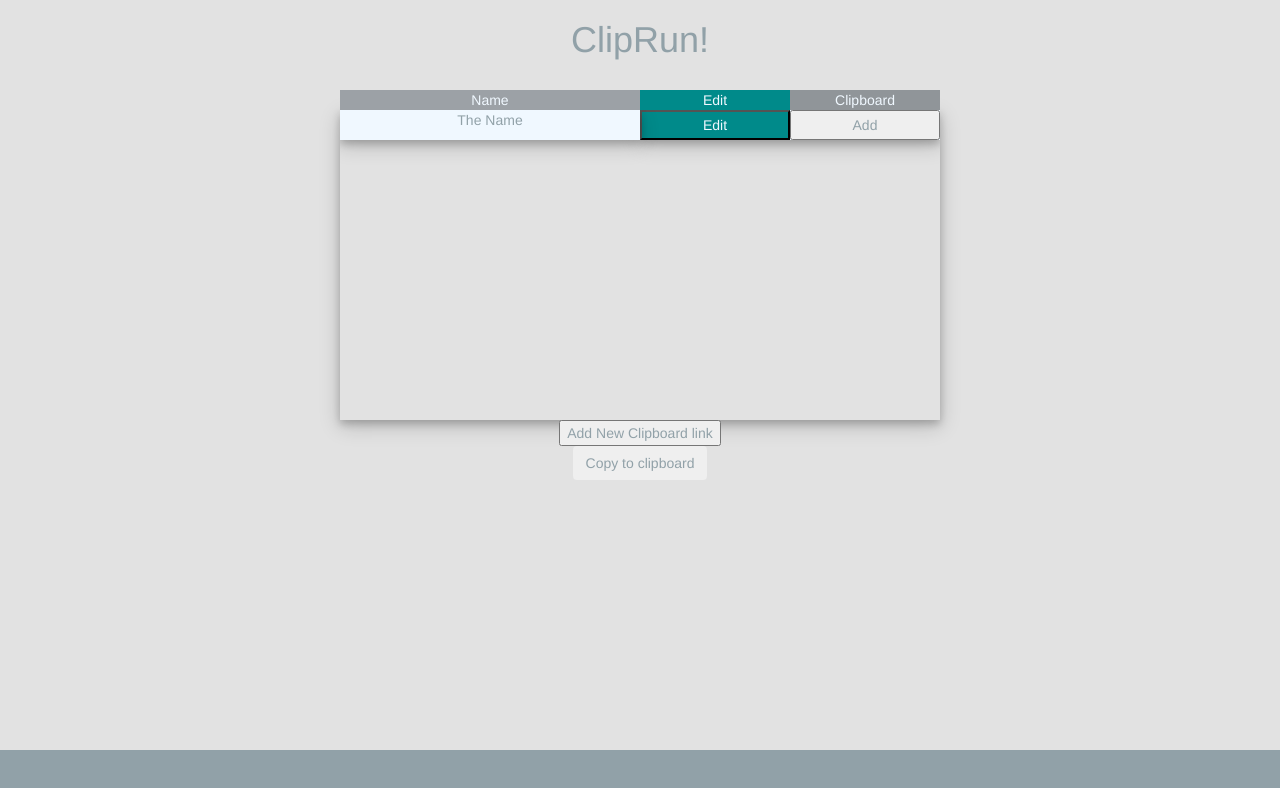
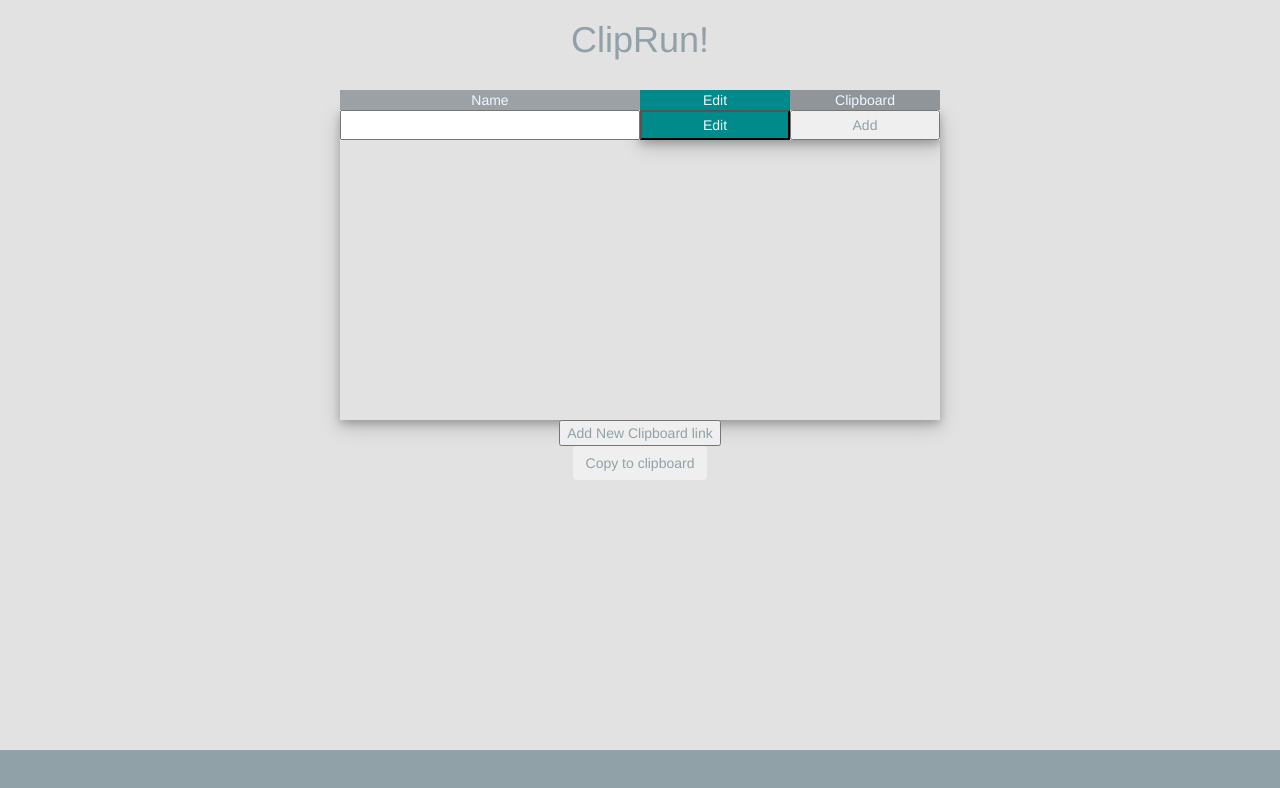
Before and after one commit to tjabejohannes/ClipPost, a plain HTML site: page front/index.html in a window 1280 px wide. Both pictures are taken after a click on the button "Add New Clipboard link". Drawn offline with nearby package versions, Linux system fonts and the light colour scheme.

Commit message:
La til input-felt og fikset css

```diff
--- a/Middle/Middle.js
+++ b/Middle/Middle.js
@@ -5,7 +5,7 @@
 
 function addNewClipboardlink() {
     console.log("hallo");
-    $('#Column').append('<div class="Box"><div class="RightColumn"><button class="edit">Edit</button><div class="addtoclipboard" id="addtoclipboardButton"><button class="add">Add</button></div></div><div class="LeftColumn"> The Name </div></div>');
+    $('#Column').append('<div class="Box"><div class="RightColumn"><button class="edit">Edit</button><div class="addtoclipboard" id="addtoclipboardButton"><button class="add">Add</button></div></div><input id="nameinput"> </div></div>');
 };
 
 $( document ).ready(function() {
--- a/front/style.css
+++ b/front/style.css
@@ -76,6 +76,10 @@ div.LeftColumn{
     height: 30px;
     box-shadow: 0 4px 8px 0 rgba(0,0,0,0.2), 0 6px 20px 0 rgba(0,0,0,0.19);
 }
+#nameinput{
+  width: 50%;
+  height: 30px;
+}
 
 div.RightColumn{
     background-color: aqua;
```
